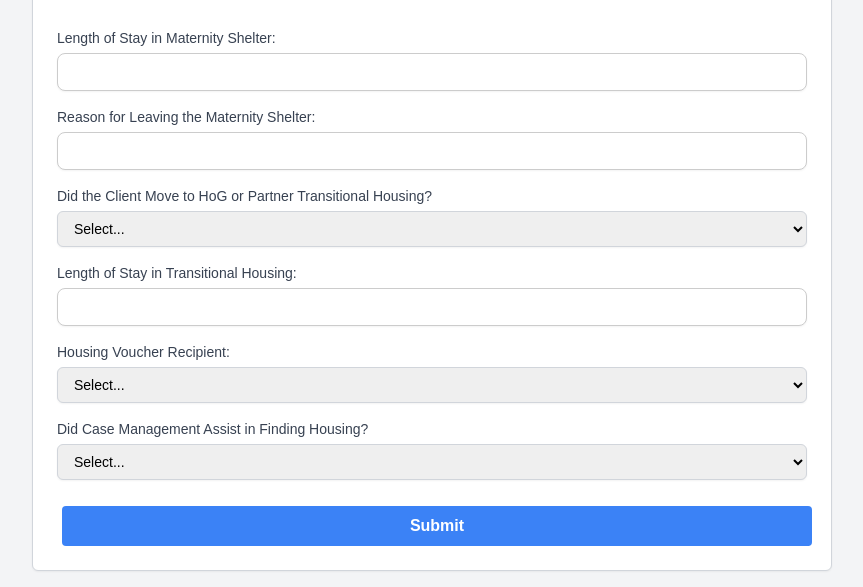
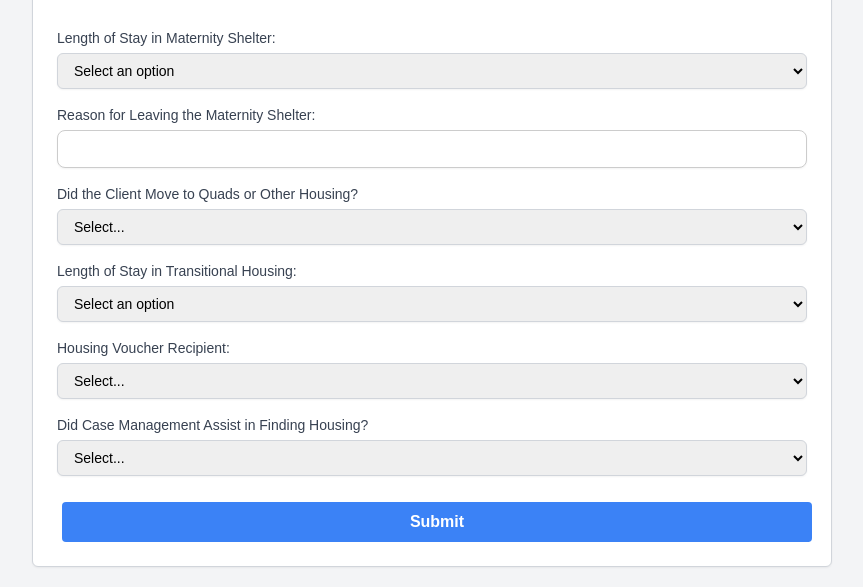
Before and after one commit to 74run/HoG, a Flask app: page /exit_info_form in a window 1280 px wide. Shown: the part 213-800 px from the top of the page, without its empty margins (208-1071 px from the left). Run offline with Flask 3, Linux system fonts and the light colour scheme; data that the repository does not hold is empty; some libraries are stand-ins or nearby versions.

Commit message:
complete

```diff
--- a/HoG/templates/exit_info.html
+++ b/HoG/templates/exit_info.html
@@ -19,8 +19,15 @@
                 <input type="hidden" name="user_id" value="{{ user_id }}">
                 <div class="mb-4">
                     <label for="length_stay_shelter" class="block text-sm font-medium text-gray-700">Length of Stay in Maternity Shelter:</label>
-                    <input type="text" id="length_stay_shelter" name="length_stay_shelter" class="mt-1 block w-full px-3 py-2 border border-gray-300 rounded-md shadow-sm focus:outline-none focus:ring-blue-500 focus:border-blue-500 sm:text-sm">
+                    <select id="length_stay_shelter" name="length_stay_shelter" class="mt-1 block w-full px-3 py-2 border border-gray-300 rounded-md shadow-sm focus:outline-none focus:ring-blue-500 focus:border-blue-500 sm:text-sm">
+                        <option value="" disabled selected>Select an option</option>
+                        <option value="less_than_30_days">Less than 30 days</option>
+                        <option value="1-6_months">1-6 months</option>
+                        <option value="6-12_months">6-12 months</option>
+                        <option value="greater_than_12_months">>12 months</option>
+                    </select>
                 </div>
+
 
                 <div class="mb-4">
                     <label for="reason_leaving_shelter" class="block text-sm font-medium text-gray-700">Reason for Leaving the Maternity Shelter:</label>
@@ -28,7 +35,7 @@
                 </div>
 
                 <div class="mb-4">
-                    <label for="moved_to_transitional_housing" class="block text-sm font-medium text-gray-700">Did the Client Move to HoG or Partner Transitional Housing?</label>
+                    <label for="moved_to_transitional_housing" class="block text-sm font-medium text-gray-700">Did the Client Move to Quads or Other Housing?</label>
                     <select id="moved_to_transitional_housing" name="moved_to_transitional_housing" class="mt-1 block w-full px-3 py-2 border border-gray-300 rounded-md shadow-sm focus:outline-none focus:ring-blue-500 focus:border-blue-500 sm:text-sm">
                         <option value="">Select...</option>
                         <option value="yes">Yes</option>
@@ -38,8 +45,15 @@
 
                 <div class="mb-4">
                     <label for="length_stay_transitional_housing" class="block text-sm font-medium text-gray-700">Length of Stay in Transitional Housing:</label>
-                    <input type="text" id="length_stay_transitional_housing" name="length_stay_transitional_housing" class="mt-1 block w-full px-3 py-2 border border-gray-300 rounded-md shadow-sm focus:outline-none focus:ring-blue-500 focus:border-blue-500 sm:text-sm">
+                    <select id="length_stay_transitional_housing" name="length_stay_transitional_housing" class="mt-1 block w-full px-3 py-2 border border-gray-300 rounded-md shadow-sm focus:outline-none focus:ring-blue-500 focus:border-blue-500 sm:text-sm">
+                        <option value="" disabled selected>Select an option</option>
+                        <option value="less_than_30_days">Less than 30 days</option>
+                        <option value="1-6_months">1-6 months</option>
+                        <option value="6-12_months">6-12 months</option>
+                        <option value="greater_than_12_months">>12 months</option>
+                    </select>
                 </div>
+
 
                 <div class="mb-4">
                     <label for="housing_voucher_recipient" class="block text-sm font-medium text-gray-700">Housing Voucher Recipient:</label>
```
Also changed, not shown: HoG/templates/demographics.html (+8 -2 lines).
